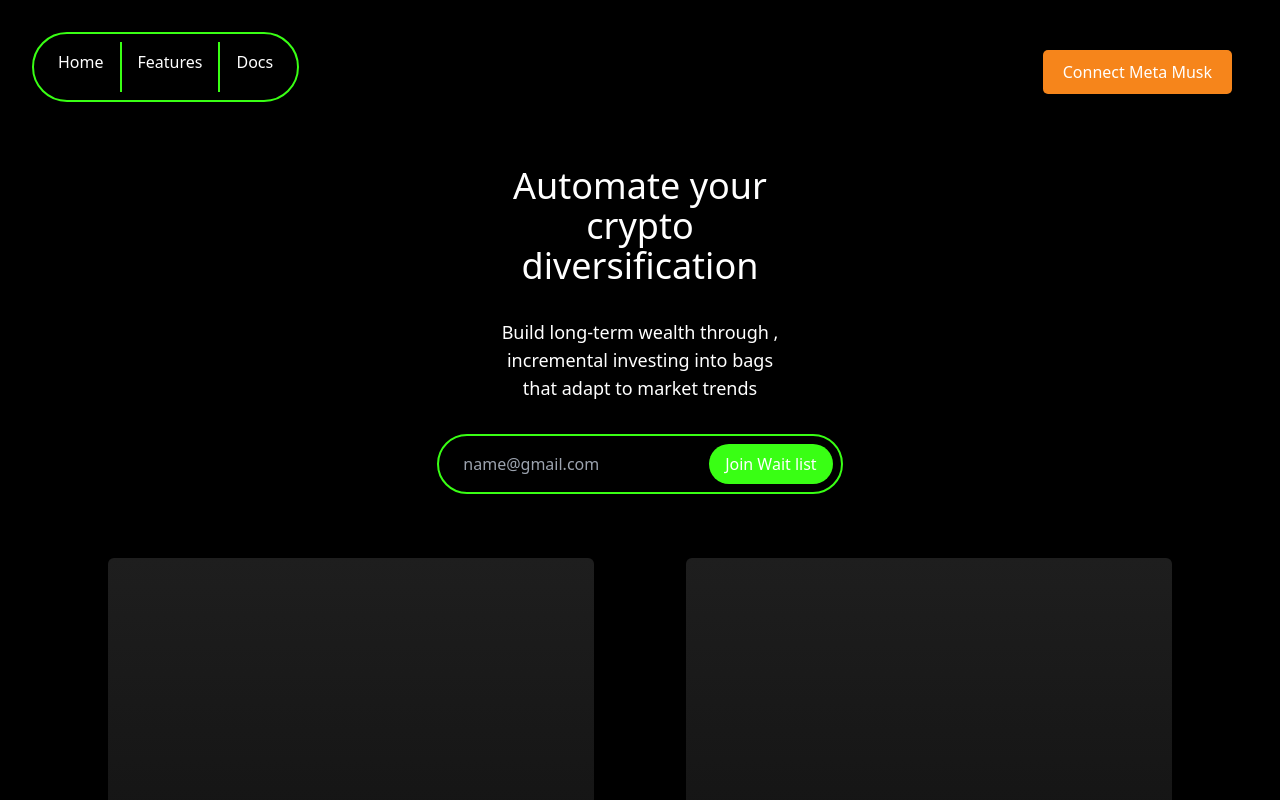
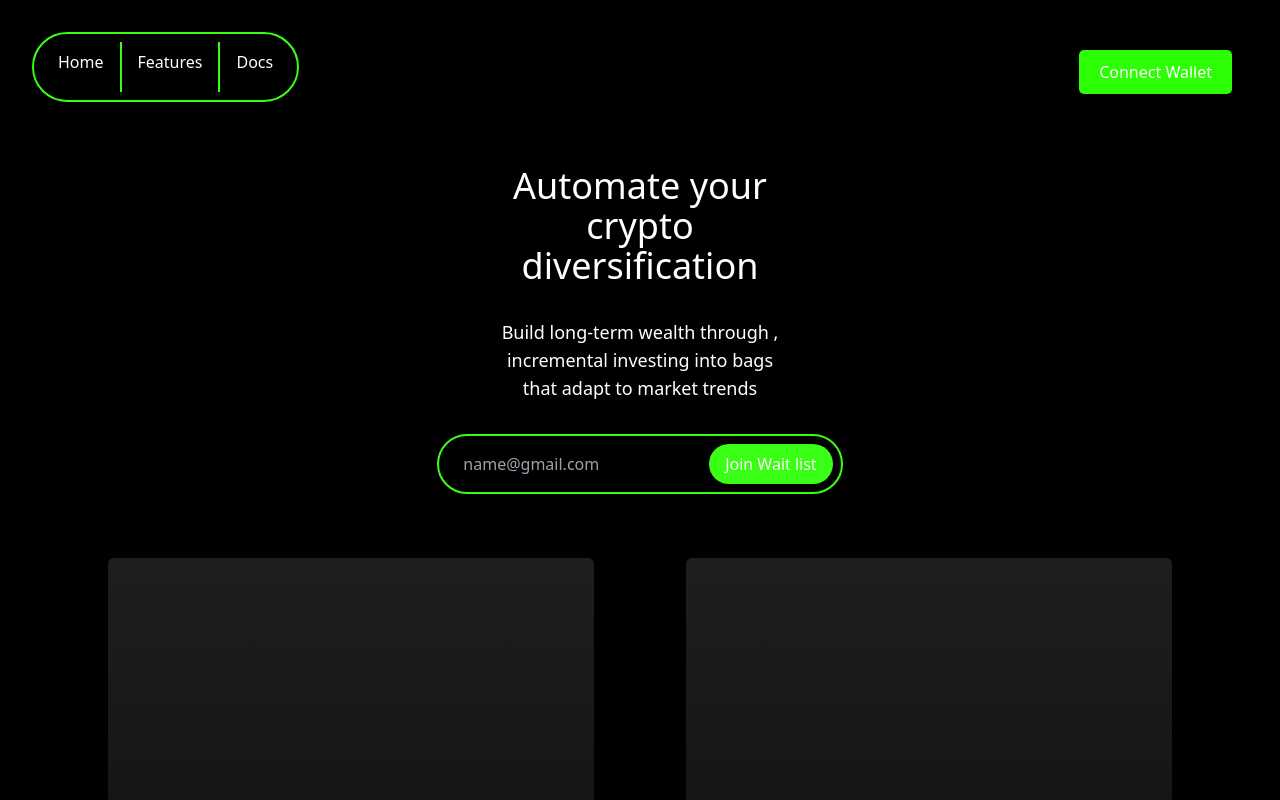
Before and after one commit to mmaroof487/InvoStake, a React (Vite) app in the folder client/: page / in a window 1280 px wide. Shown: the top 800 px of the page. Built offline with nearby package versions, Linux system fonts and the light colour scheme.

Commit message:
wallet connect button fixed

```diff
--- a/client/src/pages/Navbar/components/Metamask.jsx
+++ b/client/src/pages/Navbar/components/Metamask.jsx
@@ -47,24 +47,41 @@ function Metamask() {
 
   return (
     <div style={{ textAlign: "center", marginTop: "10px" }}>
+      {isConnected ? (
+        <>
           <button
-        onClick={connectWallet}
+            onClick={disconnectWallet}
             style={{
               padding: "10px 20px",
               fontSize: "16px",
-          backgroundColor: "#f6851b",
+              backgroundColor: "#dc3545", // Red for disconnect
               color: "#fff",
               border: "none",
               borderRadius: "5px",
               cursor: "pointer",
             }}
           >
-        {account ? `Connected: ${account.slice(0, 6)}...${account.slice(-4)}` : "Connect Meta Musk"}
+            Disconnect Wallet
           </button>
-      {account && (
           <p style={{ marginTop: "10px", color: "#333" }}>
-          Connected Account: {account}
+            Connected: {account.slice(0, 6)}...{account.slice(-4)}
           </p>
+        </>
+      ) : (
+        <button
+          onClick={connectWallet}
+          style={{
+            padding: "10px 20px",
+            fontSize: "16px",
+            backgroundColor: "#2cff05", // Orange for connect
+            color: "#fff",
+            border: "none",
+            borderRadius: "5px",
+            cursor: "pointer",
+          }}
+        >
+          Connect Wallet
+        </button>
       )}
     </div>
   );
```
Lines whose indentation alone changed are shown as unchanged.
